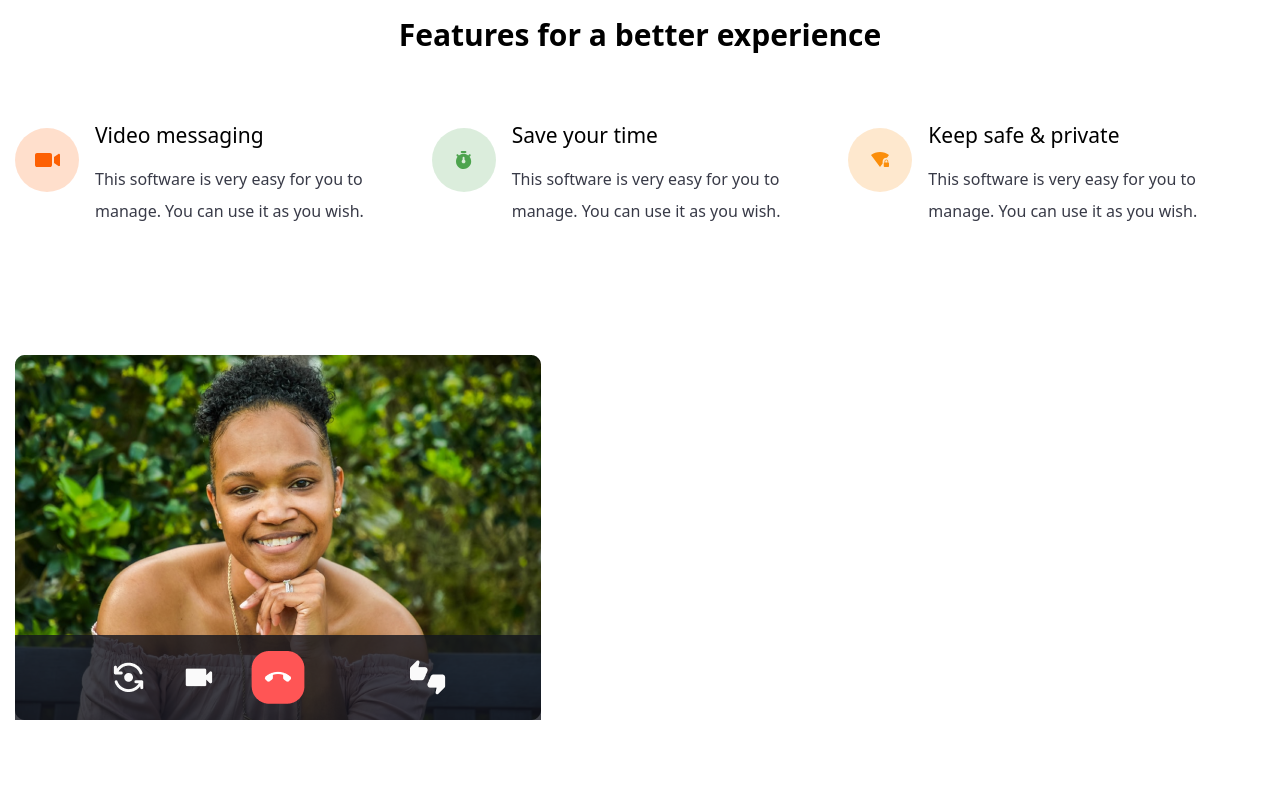
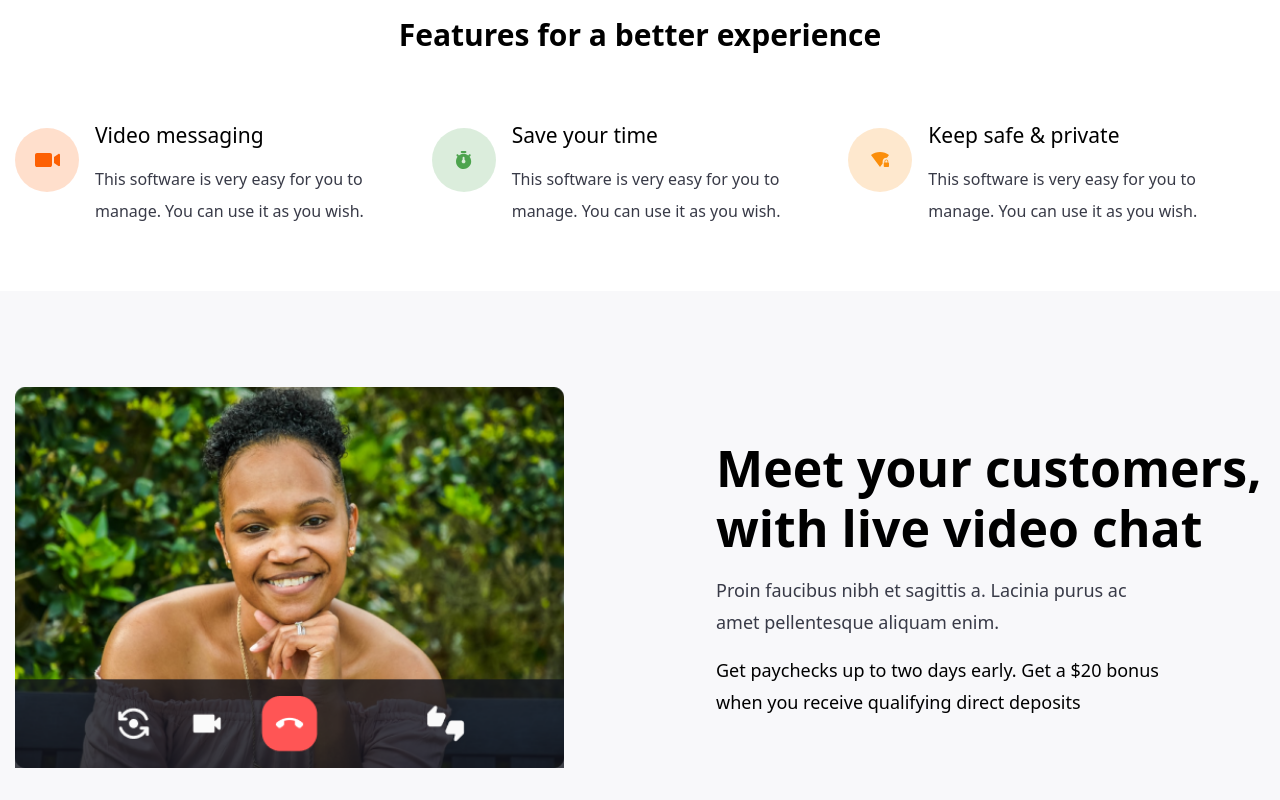
Before and after one commit to ibraheemosule/apex-page, a Vue app: page / in a window 1280 px wide. Shown: the part 800-1600 px from the top of the page. Before the commit the page ends 1520 px from the top, so only its background shows below. Built offline with nearby package versions, Linux system fonts and the light colour scheme.

Commit message:
built the MeetCustomer component section and added more props to the SectionInfo component"

```diff
--- a/src/assets/utils/index.ts
+++ b/src/assets/utils/index.ts
@@ -56,7 +56,7 @@ export const featuresInfo = [
   },
 ];
 
-const customerText = {
+export const customerText = {
   title: "Meet your customers, with live video chat",
   text1:
     "Proin faucibus nibh et sagittis a. Lacinia purus ac amet pellentesque aliquam enim.",
--- a/src/components/Layout.vue
+++ b/src/components/Layout.vue
@@ -16,7 +16,7 @@
     <section class="tw-container tw--mt-40 tw-z-30 tw-py-16 tw-bg-white">
       <Features />
     </section>
-    <section class="">
+    <section class="tw-bg-bg-3 tw-py-8">
       <MeetCustomers />
     </section>
   </main>
--- a/src/components/collections/Hero.vue
+++ b/src/components/collections/Hero.vue
@@ -4,12 +4,14 @@
   import img from "../../assets/images";
   import { usersAvi, userCard, heroText } from "../../assets/utils";
   import HeroCard from "../reusables/HeroCard.vue";
+
+  const style = { font: 400 };
 </script>
 
 <template>
   <div class="hero tw-mt-16 md:tw-mt-24 md:tw-flex tw-gap-6">
     <div class="hero__title md:tw-basis-1/2">
-      <SectionInfo :title="heroText.title" :text="heroText.text">
+      <SectionInfo :font="style" :title="heroText.title" :text="heroText.text">
         <template #other>
           <Btn class="tw-mt-8 tw-flex tw-items-center">
             <span>start chatting now</span>
--- a/src/components/collections/MeetCustomers.vue
+++ b/src/components/collections/MeetCustomers.vue
@@ -1,19 +1,29 @@
 <script setup lang="ts">
   import SectionInfo from "../reusables/SectionInfo.vue";
   import img from "../../assets/images";
+  import { customerText as _ } from "../../assets/utils";
+
+  const style = { font: 500, margin: "6rem" };
 </script>
 
 <template>
   <div class="tw-container tw-mt-16 md:tw-mt-16 md:tw-flex tw-gap-6">
-    <div class="hero__img md:tw-basis-1/2 tw-relative lg:tw-mr-32">
+    <div class="md:tw-basis-1/2 lg:tw-mr-32">
       <img
-        class="tw-h-auto"
+        class="tw-h-auto tw-w-full"
         :src="img.Customer"
         alt="smiling-african-american-woman-using-mobile-phone-shopping-online-reading-text-message"
       />
     </div>
-    <div class="hero__title tw-mt-6 md:tw-mt-0 md:tw-basis-1/2 tw-self-center">
-      <SectionInfo> </SectionInfo>
+    <div class="hero__title tw-mt-12 md:tw-mt-0 md:tw-basis-1/2 tw-self-center">
+      <SectionInfo :style="style" :title="_.title" :text="_.text1">
+        <template #other>
+          <p class="tw-font-body tw-font-light tw-mt-4 tw-mr-24">
+            Get paychecks up to two days early. Get a $20 bonus when you receive
+            qualifying direct deposits
+          </p>
+        </template></SectionInfo
+      >
     </div>
   </div>
 </template>
--- a/src/components/reusables/SectionInfo.vue
+++ b/src/components/reusables/SectionInfo.vue
@@ -1,8 +1,19 @@
 <script setup lang="ts">
-  const props = defineProps<{
+  interface Props {
     title: string;
     text: string;
-  }>();
+    style?: {
+      font: number;
+      margin?: number;
+    };
+  }
+
+  const props = withDefaults(defineProps<Props>(), {
+    style: {
+      font: 400,
+      margin: "14rem",
+    },
+  });
 </script>
 
 <template>
@@ -10,11 +21,21 @@
     <h1 class="tw-font-title">
       {{ title }}
     </h1>
-    <p class="tw-text-body-col tw-font-body tw-mt-4 xl:tw-mr-56">
+    <p class="text tw-text-body-col tw-font-body tw-mt-4 xl:tw-mr-56">
       {{ text }}
     </p>
     <slot name="other"></slot>
   </div>
 </template>
 
-<style></style>
+<style>
+  p:nth-of-type(1) {
+    font-weight: v-bind(font);
+  }
+
+  @media (min-width: 1280px) {
+    p.text {
+      margin-right: v-bind(style.margin);
+    }
+  } ;
+</style>
```
